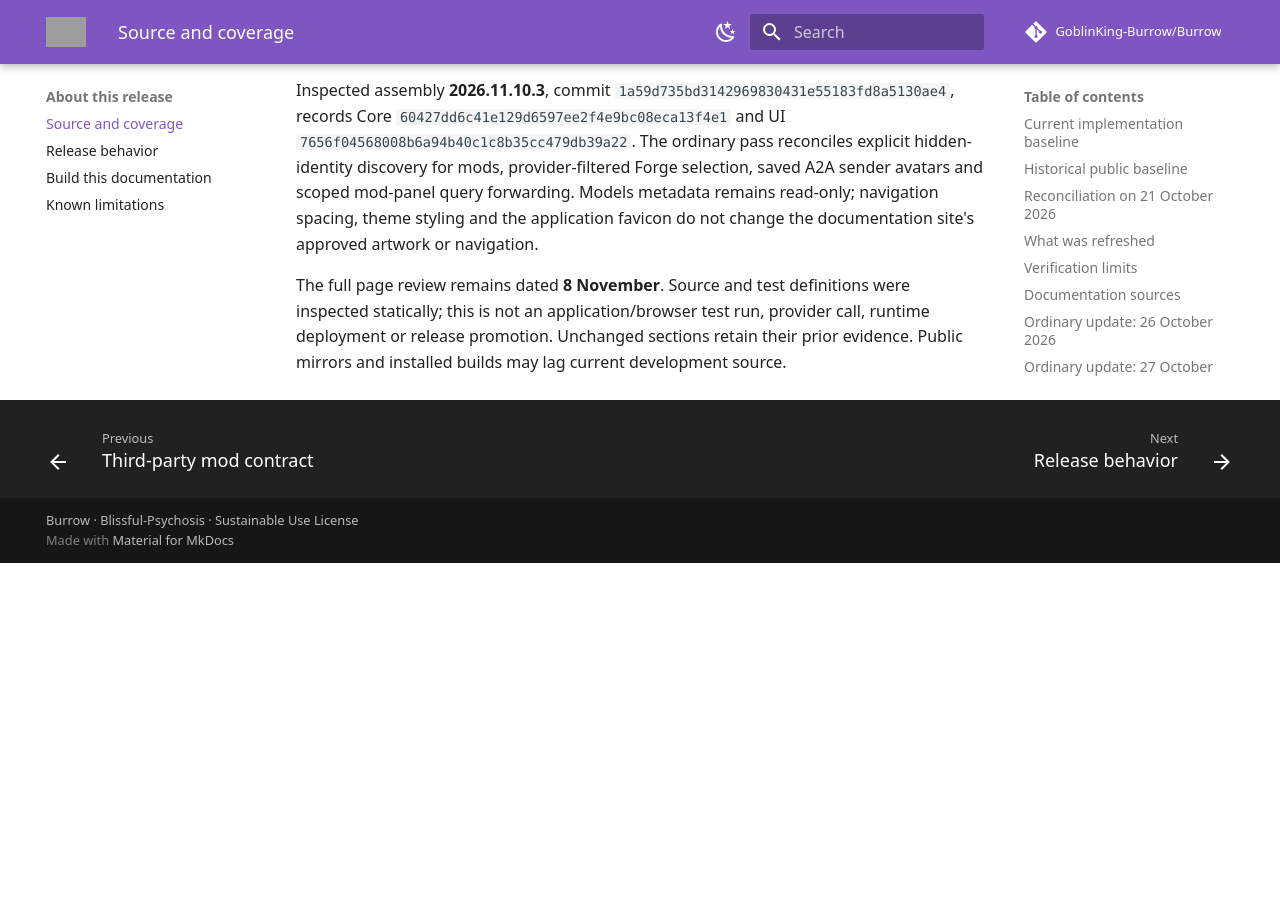
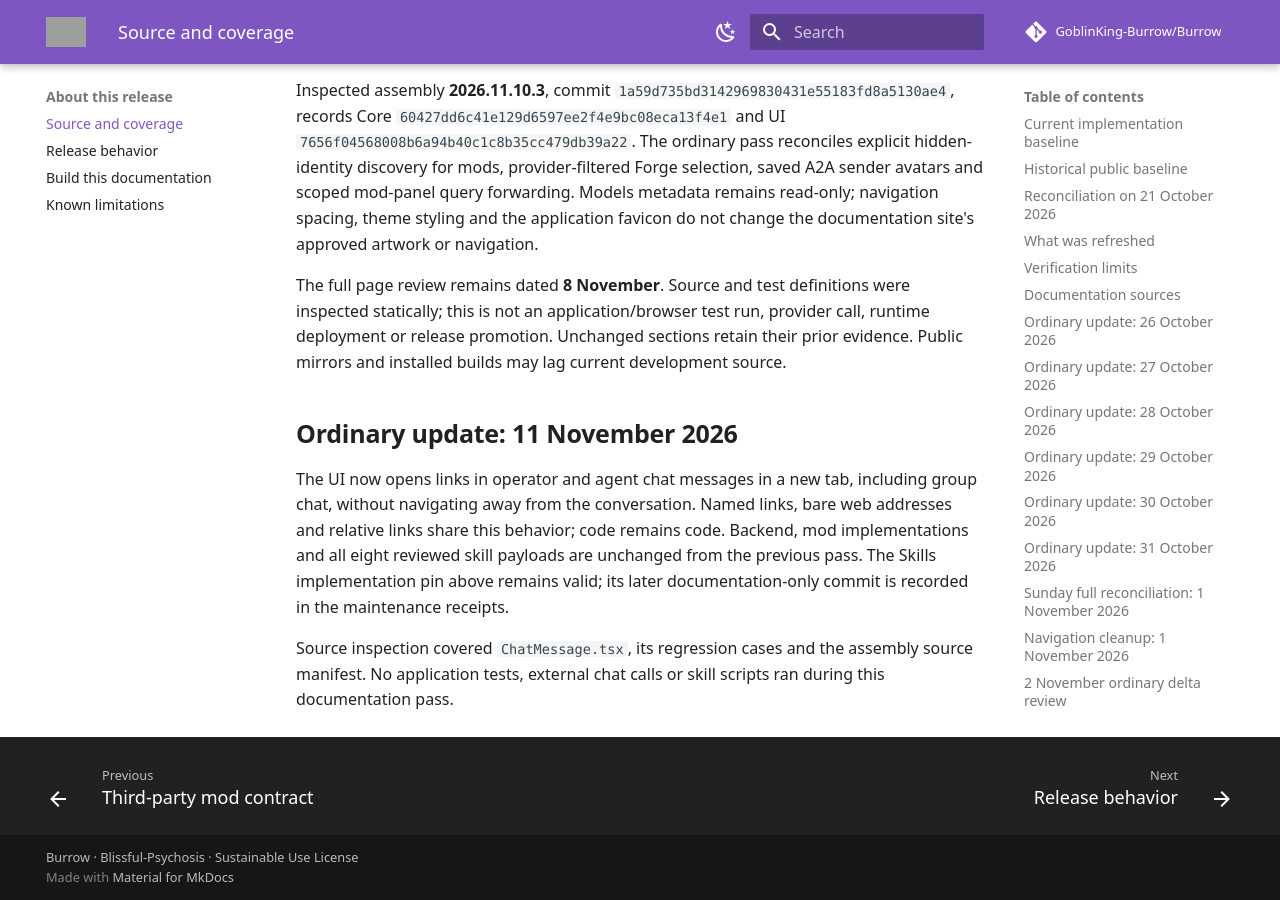
Before and after one commit to NightShaman/Burrow, an MkDocs documentation site: the page built from docs/project/source-map.md, in a window 1280 px wide and 900 px high, scrolled down 8809 px. Built offline with MkDocs 1.6.1 and Material for MkDocs 9.7.7, drawn with Linux system fonts in a browser that asks for light colours; comment, search, counter and statistics services are not loaded; before the commit the page ends 9372 px from its top, so only the background shows below that; some of the changed text lies outside the part shown; grey boxes are pictures that could not be loaded.

Commit message:
docs: explain chat link tabs and November 11 source coverage [skip ci]

```diff
--- a/docs/project/source-map.md
+++ b/docs/project/source-map.md
@@ -6,9 +6,9 @@
 
 | Component | Inspected revision |
 |---|---|
-| Assembled Burrow, build `2026.11.10.3` | `1a59d735bd3142969830431e55183fd8a5130ae4` |
+| Assembled Burrow, build `2026.11.11.1` | `a487b1c1f64c2e87de655e865b8951f5ac3d6bcc` |
 | Core / Backend | `60427dd6c41e129d6597ee2f4e9bc08eca13f4e1` |
-| UI | `7656f04568008b6a94b40c1c8b35cc479db39a22` |
+| UI | `f5da4b189745935f60112abf00462ddcba6ccf42` |
 | Skills | `550efc277addd0d872972cbfa4f8a58375a44f48` |
 
 The assembly's `SOURCE_VERSIONS` matches those Backend/UI pins. Private source links are intentionally not published. Older public commit links below remain historical evidence and are not silently repointed to claim current compatibility. Check your installed health/build identity before using a newer capability.
@@ -144,3 +144,9 @@
 Inspected assembly **2026.11.10.3**, commit `1a59d735bd3142969830431e55183fd8a5130ae4`, records Core `60427dd6c41e129d6597ee2f4e9bc08eca13f4e1` and UI `7656f04568008b6a94b40c1c8b35cc479db39a22`. The ordinary pass reconciles explicit hidden-identity discovery for mods, provider-filtered Forge selection, saved A2A sender avatars and scoped mod-panel query forwarding. Models metadata remains read-only; navigation spacing, theme styling and the application favicon do not change the documentation site's approved artwork or navigation.
 
 The full page review remains dated **8 November**. Source and test definitions were inspected statically; this is not an application/browser test run, provider call, runtime deployment or release promotion. Unchanged sections retain their prior evidence. Public mirrors and installed builds may lag current development source.
+
+## Ordinary update: 11 November 2026
+
+The UI now opens links in operator and agent chat messages in a new tab, including group chat, without navigating away from the conversation. Named links, bare web addresses and relative links share this behavior; code remains code. Backend, mod implementations and all eight reviewed skill payloads are unchanged from the previous pass. The Skills implementation pin above remains valid; its later documentation-only commit is recorded in the maintenance receipts.
+
+Source inspection covered `ChatMessage.tsx`, its regression cases and the assembly source manifest. No application tests, external chat calls or skill scripts ran during this documentation pass.
```
Also changed, not shown: docs/guide/everyday-use.md (+4 -0 lines), docs/project/release-status.md (+6 -0 lines).
